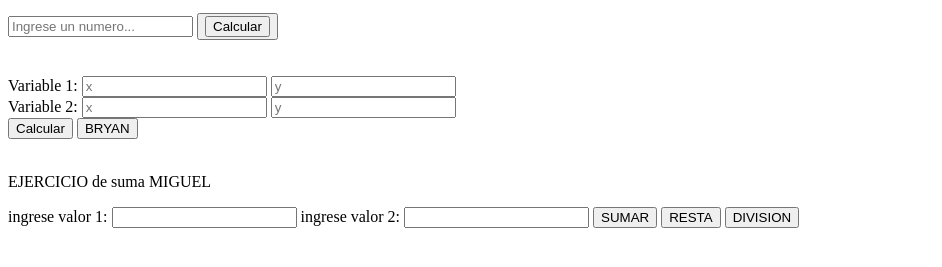
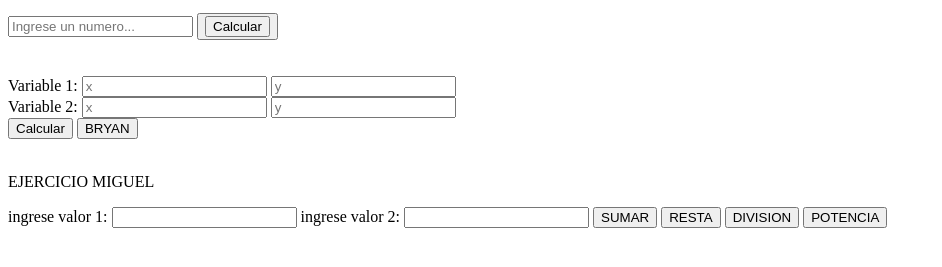
Before and after one commit to osvinfor/SISTEMAS_INTEGRACION, a plain HTML site: page index.html in a window 1280 px wide. Shown: the part 87-354 px from the top of the page, without its empty margins (0-942 px from the left). Drawn offline with Linux system fonts and the light colour scheme.

Commit message:
boton potencia y ejercicio de potencia

```diff
--- a/index.html
+++ b/index.html
@@ -21,7 +21,7 @@
 		<button onclick="multiplicacion()">BRYAN</button>
 		<br>
 		<br>
-		<p class="description">EJERCICIO de suma MIGUEL</p>
+		<p class="description">EJERCICIO MIGUEL</p>
 		<label>ingrese valor 1:</label>
         <input type="number" name="a" id="a">
 		<label>ingrese valor 2:</label>
@@ -29,6 +29,7 @@
 		<input type="button" value="SUMAR" onclick="sumar()">
 		<input type="button" value="RESTA" onclick="resta()">
 		<input type="button" value="DIVISION" onclick="division()">
+		<input type="button" value="POTENCIA" onclick="potencia()">
 
 		<script src="js.js"></script>
 	</body>
--- a/js.js
+++ b/js.js
@@ -52,3 +52,10 @@ function division(){
     var divi = num1 / num2;
     alert('la division es: '+divi);
 }
+
+function potencia(){
+    var num1 = parseInt(document.getElementById('a').value);
+    var num2 = parseInt(document.getElementById('b').value);
+    var potencia = (num1**num2);
+    alert('la potencia de ' +num1+ ' es: '+potencia);
+}
```
